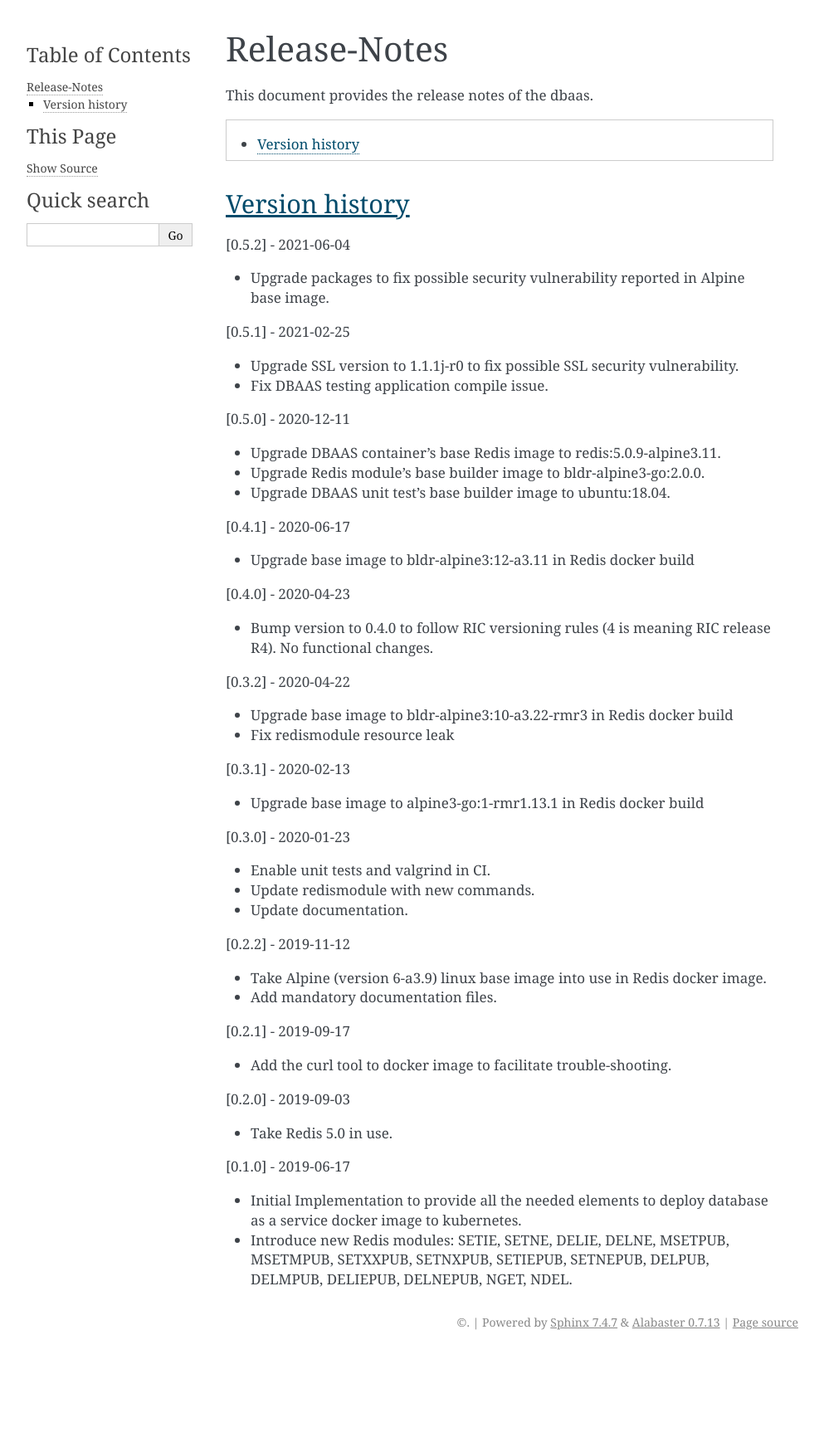
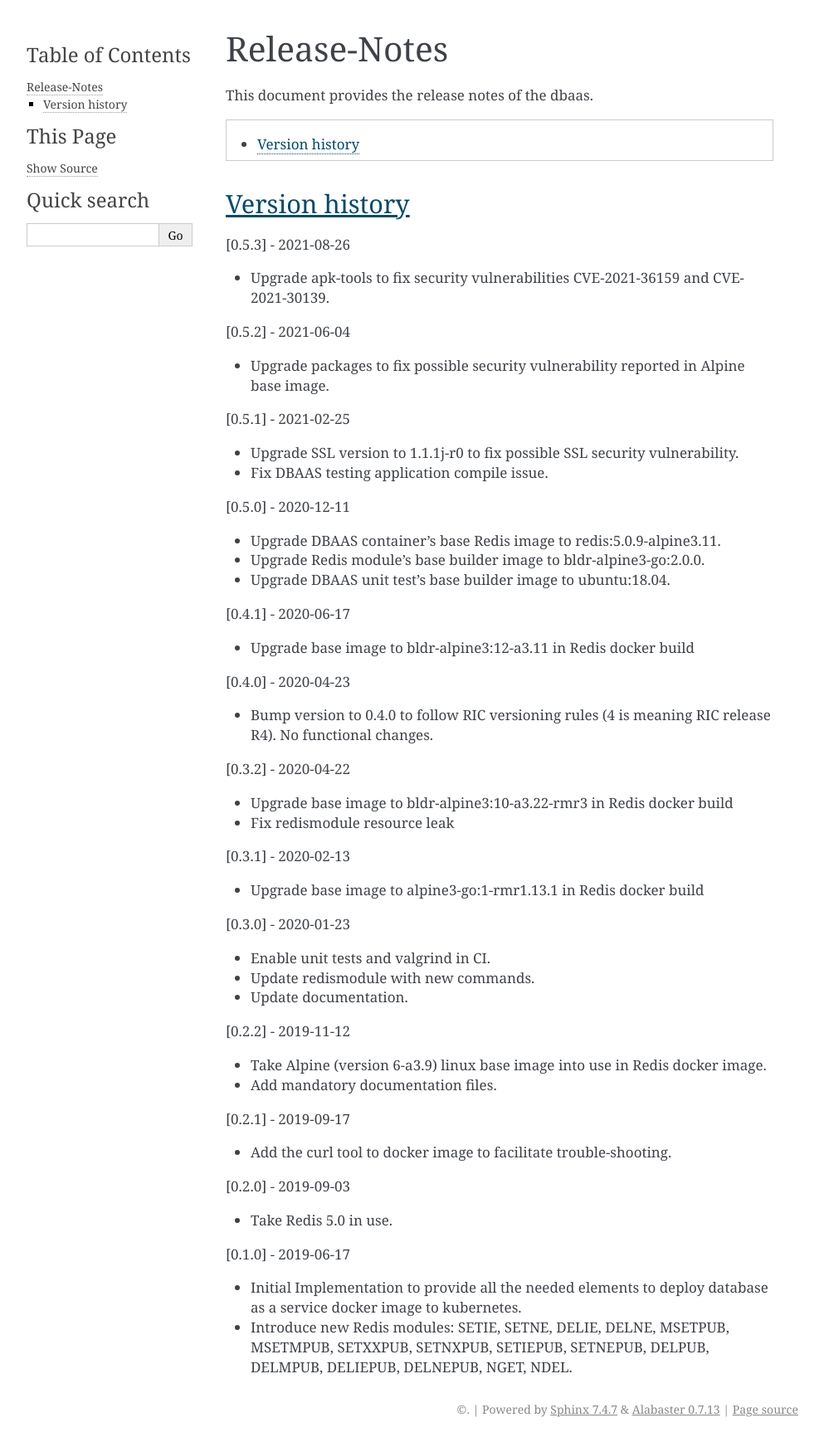
Before and after one commit to o-ran-sc/ric-plt-dbaas, a Sphinx documentation site: the page built from docs/release-notes.rst, in a window 1280 px wide. Shown: the whole page at 83% size, without its empty margins (148-1141 px from the left). Built offline with Sphinx 7.4.7, drawn with Linux system fonts in a browser that asks for light colours; before the commit the page ends 1633 px from its top, so only the background shows below that.

Commit message:
Fix DBAAS (alpine3.11) vulnerabilities found in package apk-tools
 CRITICAL apk-tools (fixed in: 2.10.7-r0) CVE-2021-36159
 HIGH     apk-tools (fixed in: 2.10.6-r0) CVE-2021-30139

Upgrading apk-tools 2.10.5-r0 -> 2.10.8-r0 in Alpine 3.11 image.

Change-Id: I274e18254bdae7784ed1e25e5469bd09b7b43cc5
Signed-off-by: Petri Ovaska <petri.ovaska@nokia.com>

```diff
--- a/container-tag.yaml
+++ b/container-tag.yaml
@@ -2,4 +2,4 @@
 # This file is expected to be in the docker build directory;
 # can be moved with suitable JJB configuration.
 ---
-tag: '0.5.2'
+tag: '0.5.3'
--- a/docs/release-notes.rst
+++ b/docs/release-notes.rst
@@ -29,6 +29,10 @@ This document provides the release notes of the dbaas.
 
 Version history
 ---------------
+
+[0.5.3] - 2021-08-26
+
+* Upgrade apk-tools to fix security vulnerabilities CVE-2021-36159 and CVE-2021-30139.
 
 [0.5.2] - 2021-06-04
 
```
Also changed, not shown: 1 other file.
